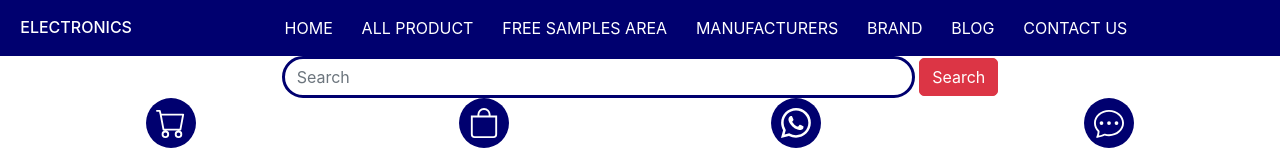
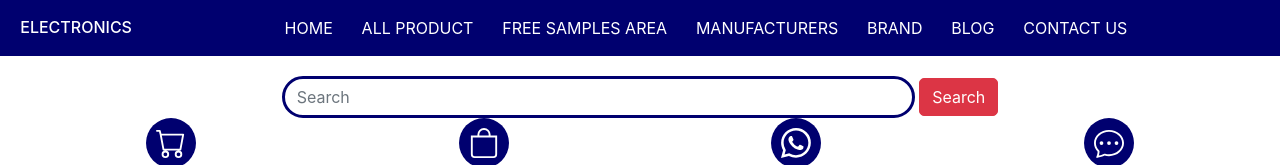
Before and after one commit to rahul-raj9367/Electronics, a plain HTML site: page index.html in a window 1280 px wide. Shown: the top 165 px of the page. Drawn offline with nearby package versions, Linux system fonts and the light colour scheme.

Commit message:
Update index.html

```diff
--- a/index.html
+++ b/index.html
@@ -17,7 +17,7 @@
             margin: 0 auto;
         }
         .searchid{
-            margin-top: 20px;
+            margin-top: 20px !important;
             max-width: 1900px;
             margin: 0 auto;
         }
```
